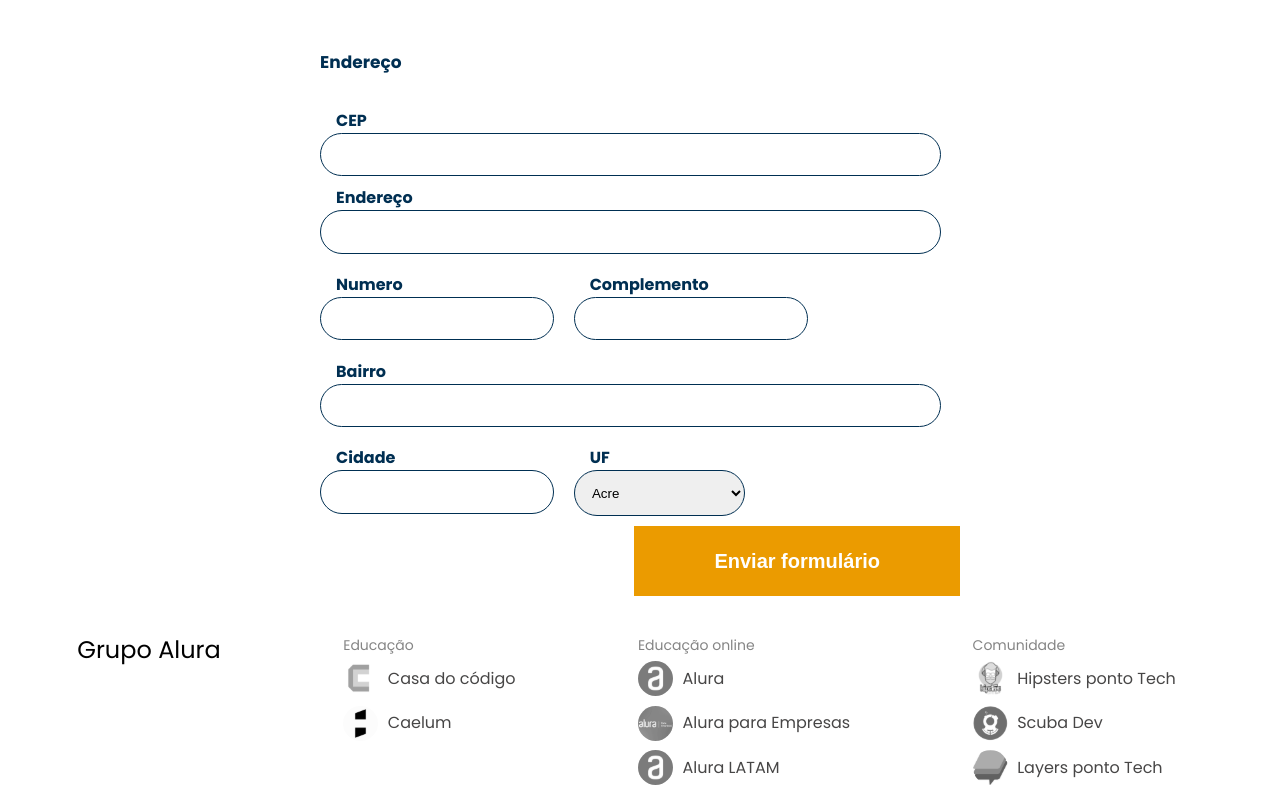
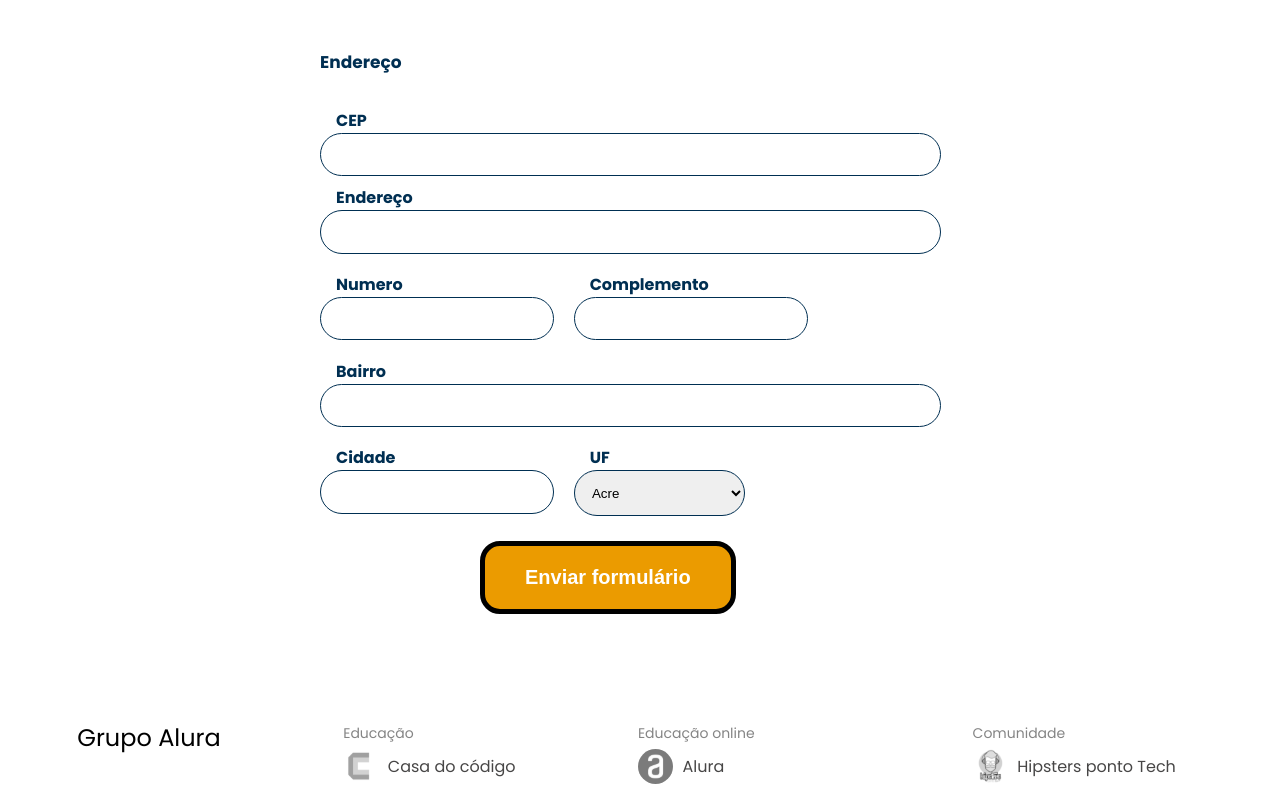
Before and after one commit to grollilucas/Alura---Angular-forms-template, an Angular app: page /cadastro in a window 1280 px wide. Shown: the part 543-1330 px from the top of the page. Built offline with nearby package versions, Linux system fonts and the light colour scheme.

Commit message:
creating validations and handling errors

```diff
--- a/src/app/cadastro/cadastro.component.css
+++ b/src/app/cadastro/cadastro.component.css
@@ -44,14 +44,20 @@
 
 .formulario__botao {
   background: var(--laranja);
-  padding: 1em 4em;
+  padding: 1em 2em;
   font-weight: 700;
   font-size: 20px;
-  line-height: 30px;
-  border: none;
+  border: 5px, solid black;
   color: var(--branco);
   cursor: pointer;
-  float: right;
+  margin-top: 15px;
+  border-radius: 20px;
+
+}
+
+.botao{
+  margin: auto;
+  width: 50%;
 }
 
 .formulario__erro {
--- a/src/app/cadastro/cadastro.component.html
+++ b/src/app/cadastro/cadastro.component.html
@@ -1,27 +1,52 @@
 <main class="principal">
+  <meta name="viewport" content="width=device-width, initial-scale=1.0">
   <h2 class="principal__titulo">Dados do cadastro</h2>
 
-  <form class="principal__formulario" id="formulario" #form="ngForm" (ngSubmit)="cadastrar(form)">
+  <form class="principal__formulario" id="formulario" #f="ngForm" (ngSubmit)="cadastrar(f)">
     <h3 class="principal__subtitulo">Dados pessoais</h3>
     <div class="formulario__campo">
       <label class="campo__etiqueta" for="nome">Nome Completo</label>
       <input name="nome" id="nome" class="campo__escrita" ngModel required minlength="2" />
+
+      <div *ngIf="f.controls['nome']?.invalid && f.controls['nome']?.touched || f.controls['nome']?.dirty">
+        <span class="erro__texto" *ngIf="f.controls['nome']?.errors?.['required']">O campo de nome deve ser
+          preenchido</span>
+        <span class="erro__texto" *ngIf="f.controls['nome']?.errors?.['minlength']">O nome deve ter no mínimo 2
+          caracteres</span>
+      </div>
 
 
     </div>
     <div class="formulario__dupla">
       <div class="formulario__campo">
         <label class="campo__etiqueta" for="nascimento">Nascimento</label>
-        <input name="nascimento" id="nascimento" type="date" class="campo__escrita" />
+        <input name="nascimento" id="nascimento" type="date" class="campo__escrita" ngModel />
       </div>
       <div class="formulario__campo">
         <label class="campo__etiqueta" for="telefone">Contato</label>
-        <input name="telefone" id="telefone" type="tel" placeholder="(XX) XXXXX-XXXX" class="campo__escrita" />
+        <input name="telefone" id="telefone" type="tel" placeholder="(XX) XXXXX-XXXX" class="campo__escrita" ngModel
+          required pattern="(\(?\d{2}\)?\s?)(\d{5}\-?\d{4})" />
+
+        <div
+          *ngIf="f.controls['telefone']?.invalid && f.controls['telefone']?.touched || f.controls['telefone']?.dirty">
+          <span class="erro__texto" *ngIf="f.controls['telefone']?.errors?.['required']">O campo de telefone deve ser
+            preenchido</span>
+          <span class="erro__texto" *ngIf="f.controls['telefone']?.errors?.['pattern']">O telefone deve seguir o padrão: "(00) 12345-6789"</span>
+        </div>
       </div>
     </div>
     <div class="formulario__campo">
       <label class="campo__etiqueta" for="email">E-mail</label>
-      <input name="email" id="email" type="email" class="campo__escrita" />
+      <input name="email" id="email" type="email" class="campo__escrita" ngModel required
+        pattern="^[\w-.]+@([\w-]+\.)+[\w-]{2,4}$" />
+
+      <div *ngIf="f.controls['email']?.invalid && f.controls['email']?.touched || f.controls['email']?.dirty">
+        <span class="erro__texto" *ngIf="f.controls['email']?.errors?.['required']">O campo de e-mail deve ser
+          preenchido</span>
+        <span class="erro__texto" *ngIf="f.controls['email']?.errors?.['pattern']">O campo de e-mail deve seguir este
+          padrão: "exemplo@dominio.com"</span>
+      </div>
+
     </div>
 
 
@@ -94,6 +119,9 @@
     </div>
 
 
-    <button type="submit" class="formulario__botao">Enviar formulário</button>
+
+    <div class="botao">
+      <button type="submit" class="formulario__botao">Enviar formulário</button>
+    </div>
   </form>
 </main>
--- a/src/app/cadastro/cadastro.component.ts
+++ b/src/app/cadastro/cadastro.component.ts
@@ -1,25 +1,23 @@
-import { Router } from '@angular/router';
-import { Component, OnInit } from '@angular/core';
+import { Router } from "@angular/router";
+import { Component, OnInit } from "@angular/core";
+import { NgForm } from "@angular/forms";
+import { SucessoCadastroComponent } from "../sucesso-cadastro/sucesso-cadastro.component";
 
 @Component({
-  selector: 'app-cadastro',
-  templateUrl: './cadastro.component.html',
-  styleUrls: ['./cadastro.component.css']
+  selector: "app-cadastro",
+  templateUrl: "./cadastro.component.html",
+  styleUrls: ["./cadastro.component.css"],
 })
 export class CadastroComponent implements OnInit {
-
-  constructor(private router: Router) { }
+  constructor(private router: Router) {}
 
   ngOnInit(): void {}
 
-  cadastrar(form : any){
-    console.log(form);
-    if(form.valid){
-      this.router.navigate(['sucesso']);
-      console.log('Formulário enviado');
-    }else{
-      console.log('Formulário inválido');
+  cadastrar(form: NgForm) {
+    if (form.valid) {
+      this.router.navigate(["./sucesso"]);
+    } else {
+      alert("Formulário inválido!");
     }
   }
-
 }
```
